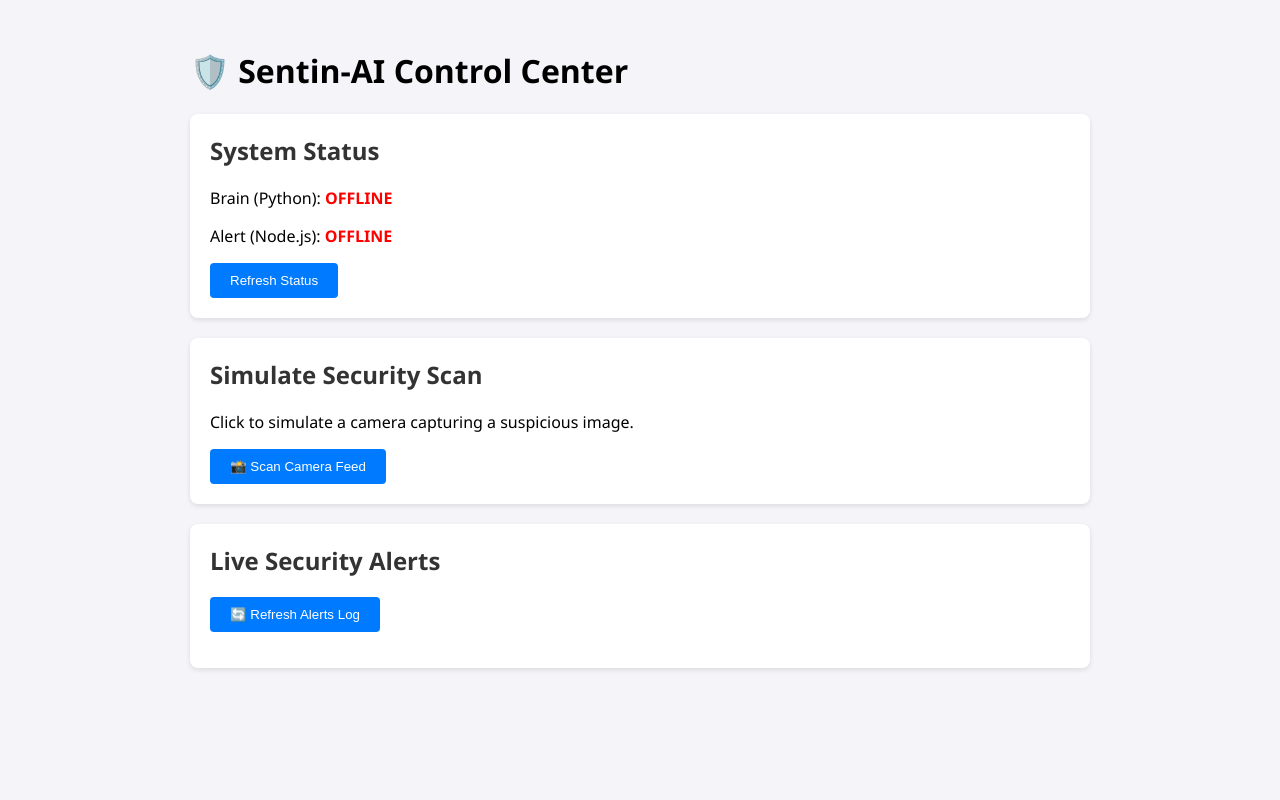
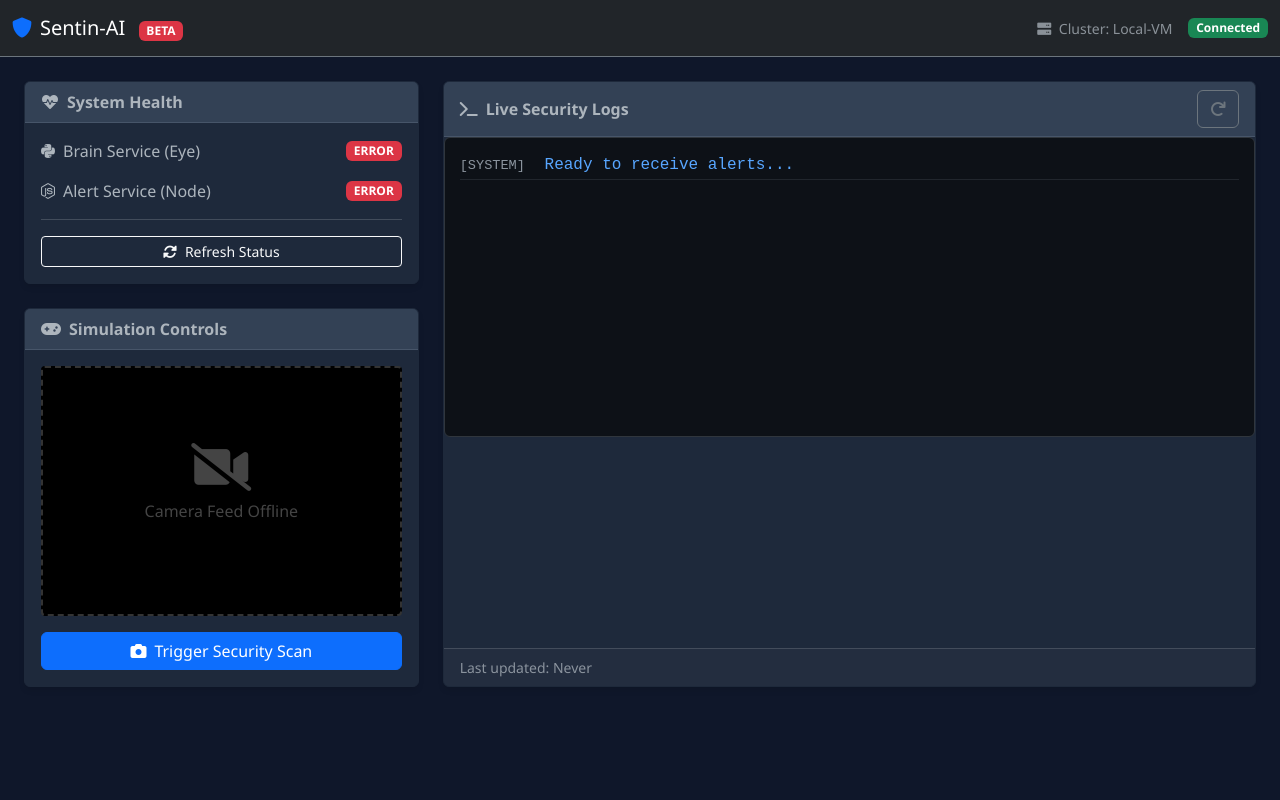
Before and after one commit to elaraby3705/SentinAI-Microservices-Platform, a plain HTML site: page frontend-dashboard/index.html in a window 1280 px wide. Drawn offline with nearby package versions, Linux system fonts and the light colour scheme; no server answers.

Commit message:
ou should now see a Dark Mode Dashboard with:
Sidebar/Navbar: Showing "Sentin-AI".

Visual Status: Green dots for online services.

Terminal Window: A black box that populates with logs like a hacker screen.

Toast Popups: Nice little notifications in the bottom right corner when you scan.

```diff
--- a/frontend-dashboard/index.html
+++ b/frontend-dashboard/index.html
@@ -1,88 +1,207 @@
 <!DOCTYPE html>
-<html lang="en">
+<html lang="en" data-bs-theme="dark">
 <head>
     <meta charset="UTF-8">
     <meta name="viewport" content="width=device-width, initial-scale=1.0">
-    <title>Sentin-AI Dashboard</title>
+    <title>Sentin-AI | Security Command Center</title>
+    <link href="https://cdn.jsdelivr.net/npm/bootstrap@5.3.0/dist/css/bootstrap.min.css" rel="stylesheet">
+    <link rel="stylesheet" href="https://cdnjs.cloudflare.com/ajax/libs/font-awesome/6.0.0/css/all.min.css">
+
     <style>
-        body { font-family: 'Segoe UI', sans-serif; background-color: #f4f4f9; padding: 20px; }
-        .container { max-width: 900px; margin: 0 auto; }
-        .card { background: white; padding: 20px; margin-bottom: 20px; border-radius: 8px; box-shadow: 0 2px 5px rgba(0,0,0,0.1); }
-        h2 { margin-top: 0; color: #333; }
-        button { background-color: #007bff; color: white; border: none; padding: 10px 20px; border-radius: 4px; cursor: pointer; }
-        button:hover { background-color: #0056b3; }
-        pre { background: #eee; padding: 10px; border-radius: 4px; overflow-x: auto; }
-        .status { font-weight: bold; }
-        .online { color: green; }
-        .offline { color: red; }
+        body { background-color: #0f172a; font-family: 'Segoe UI', system-ui, sans-serif; }
+        .card { border: 1px solid #1e293b; background-color: #1e293b; box-shadow: 0 4px 6px -1px rgba(0, 0, 0, 0.1); }
+        .card-header { background-color: #334155; border-bottom: 1px solid #475569; font-weight: 600; }
+
+        /* Terminal Style Logs */
+        .terminal-window {
+            background-color: #0d1117;
+            border-radius: 6px;
+            padding: 15px;
+            font-family: 'Courier New', Courier, monospace;
+            height: 300px;
+            overflow-y: auto;
+            border: 1px solid #30363d;
+            color: #58a6ff;
+        }
+        .log-entry { margin-bottom: 5px; border-bottom: 1px solid #21262d; padding-bottom: 2px; }
+        .log-time { color: #8b949e; font-size: 0.85em; margin-right: 10px; }
+        .log-level-critical { color: #ff7b72; font-weight: bold; }
+        .log-level-info { color: #79c0ff; }
+
+        /* Status Indicators */
+        .status-dot {
+            height: 12px; width: 12px; border-radius: 50%; display: inline-block; margin-right: 5px;
+        }
+        .status-online { background-color: #2ea043; box-shadow: 0 0 8px #2ea043; }
+        .status-offline { background-color: #da3633; box-shadow: 0 0 8px #da3633; }
+
+        /* Camera Placeholder */
+        .camera-feed {
+            background: #000;
+            height: 250px;
+            display: flex;
+            align-items: center;
+            justify-content: center;
+            color: #444;
+            border: 2px dashed #333;
+            border-radius: 4px;
+        }
     </style>
 </head>
 <body>
 
-<div class="container">
-    <h1>🛡️ Sentin-AI Control Center</h1>
-
-    <div class="card">
-        <h2>System Status</h2>
-        <p>Brain (Python): <span id="eye-status" class="status">Checking...</span></p>
-        <p>Alert (Node.js): <span id="alert-status" class="status">Checking...</span></p>
-        <button onclick="checkHealth()">Refresh Status</button>
-    </div>
-
-    <div class="card">
-        <h2>Simulate Security Scan</h2>
-        <p>Click to simulate a camera capturing a suspicious image.</p>
-        <button onclick="analyzeImage()">📸 Scan Camera Feed</button>
-        <div id="scan-result" style="margin-top: 15px; display: none;">
-            <h4>Scan Result:</h4>
-            <pre id="json-result"></pre>
+<nav class="navbar navbar-expand-lg navbar-dark bg-dark border-bottom border-secondary mb-4">
+    <div class="container-fluid">
+        <a class="navbar-brand" href="#">
+            <i class="fas fa-shield-alt text-primary me-2"></i>Sentin-AI <span class="badge bg-danger ms-2" style="font-size: 0.6em;">BETA</span>
+        </a>
+        <div class="d-flex align-items-center">
+            <span class="text-muted small me-3"><i class="fas fa-server me-1"></i> Cluster: Local-VM</span>
+            <div id="connection-status" class="badge bg-success">Connected</div>
         </div>
     </div>
+</nav>
 
-    <div class="card">
-        <h2>Live Security Alerts</h2>
-        <button onclick="fetchAlerts()">🔄 Refresh Alerts Log</button>
-        <ul id="alerts-list" style="margin-top: 15px;"></ul>
+<div class="container-fluid px-4">
+    <div class="row g-4">
+
+        <div class="col-lg-4">
+            <div class="card mb-4">
+                <div class="card-header"><i class="fas fa-heartbeat me-2"></i>System Health</div>
+                <div class="card-body">
+                    <div class="d-flex justify-content-between align-items-center mb-3">
+                        <span><i class="fab fa-python me-2"></i>Brain Service (Eye)</span>
+                        <span id="eye-badge" class="badge bg-secondary">Checking...</span>
+                    </div>
+                    <div class="d-flex justify-content-between align-items-center">
+                        <span><i class="fab fa-node-js me-2"></i>Alert Service (Node)</span>
+                        <span id="alert-badge" class="badge bg-secondary">Checking...</span>
+                    </div>
+                    <hr>
+                    <button class="btn btn-outline-light w-100 btn-sm" onclick="checkHealth()">
+                        <i class="fas fa-sync-alt me-2"></i>Refresh Status
+                    </button>
+                </div>
+            </div>
+
+            <div class="card">
+                <div class="card-header"><i class="fas fa-gamepad me-2"></i>Simulation Controls</div>
+                <div class="card-body text-center">
+                    <div class="camera-feed mb-3" id="camera-placeholder">
+                        <div class="text-center">
+                            <i class="fas fa-video-slash fa-3x mb-2"></i>
+                            <p>Camera Feed Offline</p>
+                        </div>
+                    </div>
+                    <button id="scan-btn" class="btn btn-primary w-100" onclick="analyzeImage()">
+                        <i class="fas fa-camera me-2"></i>Trigger Security Scan
+                    </button>
+                    <div id="scan-spinner" class="spinner-border text-primary mt-3 d-none" role="status">
+                        <span class="visually-hidden">Loading...</span>
+                    </div>
+                </div>
+            </div>
+        </div>
+
+        <div class="col-lg-8">
+            <div class="card h-100">
+                <div class="card-header d-flex justify-content-between align-items-center">
+                    <span><i class="fas fa-terminal me-2"></i>Live Security Logs</span>
+                    <button class="btn btn-xs btn-outline-secondary" onclick="fetchAlerts()"><i class="fas fa-redo"></i></button>
+                </div>
+                <div class="card-body p-0">
+                    <div class="terminal-window" id="alerts-list">
+                        <div class="log-entry">
+                            <span class="log-time">[SYSTEM]</span> Ready to receive alerts...
+                        </div>
+                    </div>
+                </div>
+                <div class="card-footer text-muted small">
+                    Last updated: <span id="last-update">Never</span>
+                </div>
+            </div>
+        </div>
     </div>
 </div>
 
+<div class="toast-container position-fixed bottom-0 end-0 p-3">
+  <div id="liveToast" class="toast text-bg-primary" role="alert" aria-live="assertive" aria-atomic="true">
+    <div class="toast-header">
+      <strong class="me-auto">Notification</strong>
+      <button type="button" class="btn-close" data-bs-dismiss="toast" aria-label="Close"></button>
+    </div>
+    <div class="toast-body" id="toast-msg">
+      Action completed.
+    </div>
+  </div>
+</div>
+
+<script src="https://cdn.jsdelivr.net/npm/bootstrap@5.3.0/dist/js/bootstrap.bundle.min.js"></script>
 <script>
-   // ⚙️ Configuration: Routing via Nginx Reverse Proxy
-    // No more ports! Nginx handles the routing internally.
+    // ⚙️ Configuration (Via Nginx Proxy)
     const EYE_API = "/api/eye";
     const ALERT_API = "/api/alert";
 
-    // 1. Check Health
+    // Toast Utility
+    const showToast = (msg, type='primary') => {
+        const toastEl = document.getElementById('liveToast');
+        document.getElementById('toast-msg').innerText = msg;
+        toastEl.className = `toast text-bg-${type}`;
+        const toast = new bootstrap.Toast(toastEl);
+        toast.show();
+    };
+
+    // 1. Health Check
     async function checkHealth() {
+        updateBadge('eye-badge', 'secondary', 'Connecting...');
+        updateBadge('alert-badge', 'secondary', 'Connecting...');
+
         try {
             let res = await fetch(`${EYE_API}/`);
-            document.getElementById('eye-status').innerHTML = res.ok ? "<span class='online'>ONLINE</span>" : "<span class='offline'>OFFLINE</span>";
-        } catch (e) { document.getElementById('eye-status').innerHTML = "<span class='offline'>OFFLINE</span>"; }
+            updateBadge('eye-badge', res.ok ? 'success' : 'danger', res.ok ? 'ONLINE' : 'ERROR');
+        } catch (e) { updateBadge('eye-badge', 'danger', 'OFFLINE'); }
 
         try {
             let res = await fetch(`${ALERT_API}/status`);
-            document.getElementById('alert-status').innerHTML = res.ok ? "<span class='online'>ONLINE</span>" : "<span class='offline'>OFFLINE</span>";
-        } catch (e) { document.getElementById('alert-status').innerHTML = "<span class='offline'>OFFLINE</span>"; }
+            updateBadge('alert-badge', res.ok ? 'success' : 'danger', res.ok ? 'ONLINE' : 'ERROR');
+        } catch (e) { updateBadge('alert-badge', 'danger', 'OFFLINE'); }
+    }
+
+    function updateBadge(id, color, text) {
+        const el = document.getElementById(id);
+        el.className = `badge bg-${color}`;
+        el.innerText = text;
+        if(color === 'success') {
+            el.innerHTML = `<span class="status-dot status-online"></span>${text}`;
+        }
     }
 
     // 2. Simulate Analysis
     async function analyzeImage() {
-        const payload = { "image_url": "http://camera-04.local/snapshot.jpg" };
+        const btn = document.getElementById('scan-btn');
+        const spinner = document.getElementById('scan-spinner');
+        const placeholder = document.getElementById('camera-placeholder');
+
+        // Visual Feedback
+        btn.disabled = true;
+        spinner.classList.remove('d-none');
+        placeholder.innerHTML = '<img src="https://picsum.photos/400/250?grayscale" class="img-fluid rounded" alt="Scanned">';
+
         try {
             let res = await fetch(`${EYE_API}/analyze`, {
                 method: "POST",
                 headers: { "Content-Type": "application/json" },
-                body: JSON.stringify(payload)
+                body: JSON.stringify({ "image_url": "http://cam-01.local/rec.jpg" })
             });
             let data = await res.json();
 
-            document.getElementById('scan-result').style.display = 'block';
-            document.getElementById('json-result').innerText = JSON.stringify(data, null, 2);
-
-            // Auto refresh alerts after scan
-            setTimeout(fetchAlerts, 1000);
+            showToast(`Scan Complete: ${data.threat_level.toUpperCase()}`, 'danger');
+            setTimeout(fetchAlerts, 1000); // Auto refresh logs
         } catch (e) {
-            alert("Error connecting to Python Brain!");
+            showToast("Connection Failed!", "danger");
+        } finally {
+            btn.disabled = false;
+            spinner.classList.add('d-none');
         }
     }
 
@@ -92,20 +211,37 @@
             let res = await fetch(`${ALERT_API}/alerts`);
             let alerts = await res.json();
             const list = document.getElementById('alerts-list');
-            list.innerHTML = "";
-            alerts.forEach(alert => {
-                let li = document.createElement("li");
-                li.innerText = `[${alert.level.toUpperCase()}] ${alert.message} (${alert.timestamp})`;
-                li.style.color = alert.level === 'critical' ? 'red' : 'black';
-                list.appendChild(li);
+
+            if(alerts.length === 0) {
+                 list.innerHTML = '<div class="log-entry">No alerts found in system.</div>';
+                 return;
+            }
+
+            list.innerHTML = ""; // Clear
+            // Reverse to show newest first
+            [...alerts].reverse().forEach(alert => {
+                const isCrit = alert.level === 'critical';
+                const colorClass = isCrit ? 'log-level-critical' : 'log-level-info';
+                const icon = isCrit ? '<i class="fas fa-exclamation-triangle"></i>' : '<i class="fas fa-info-circle"></i>';
+
+                const html = `
+                <div class="log-entry">
+                    <span class="log-time">[${new Date(alert.timestamp).toLocaleTimeString()}]</span>
+                    <span class="${colorClass}">${icon} ${alert.level.toUpperCase()}:</span>
+                    ${alert.message}
+                </div>`;
+                list.innerHTML += html;
             });
+
+            document.getElementById('last-update').innerText = new Date().toLocaleTimeString();
         } catch (e) {
             console.error("Failed to fetch alerts");
         }
     }
 
-    // Initial Check
+    // Initial Load
     checkHealth();
+    fetchAlerts();
 </script>
 
 </body>
```
